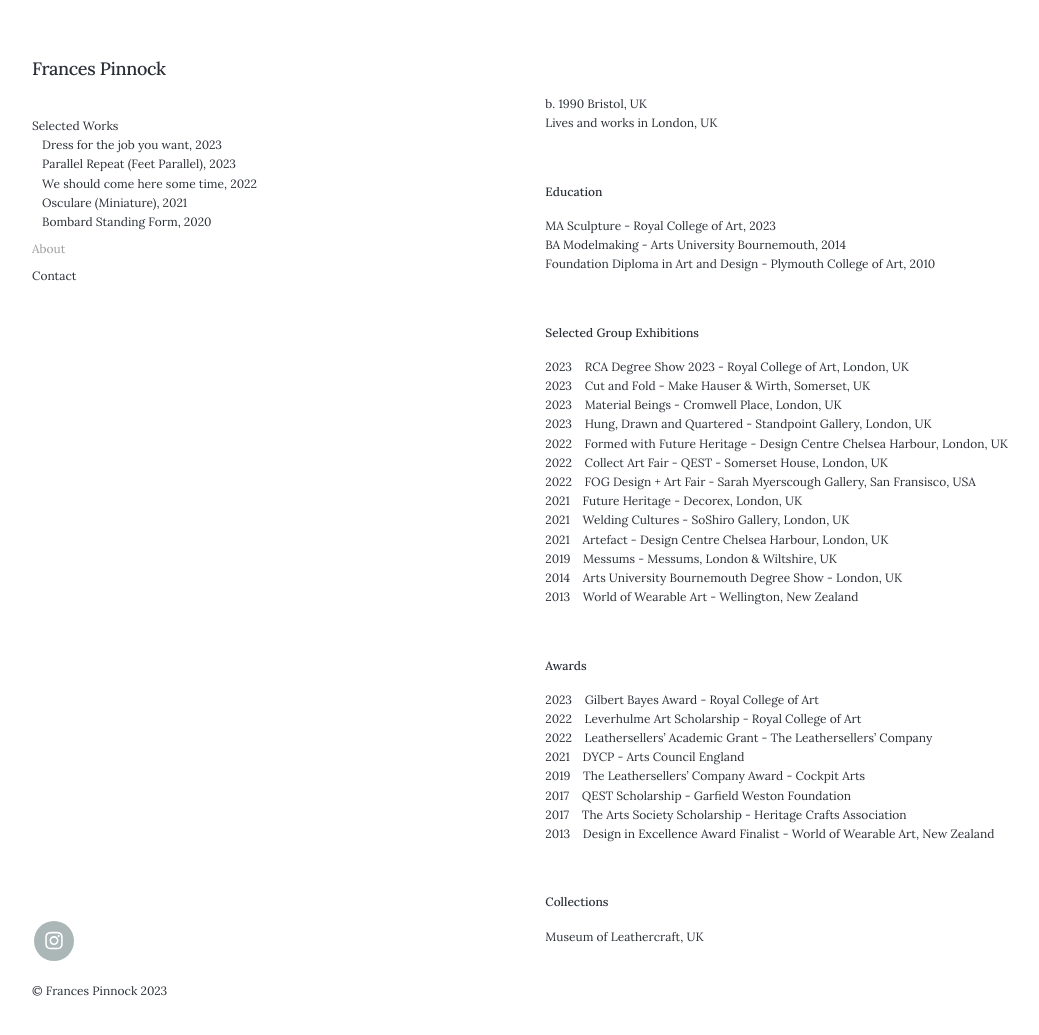
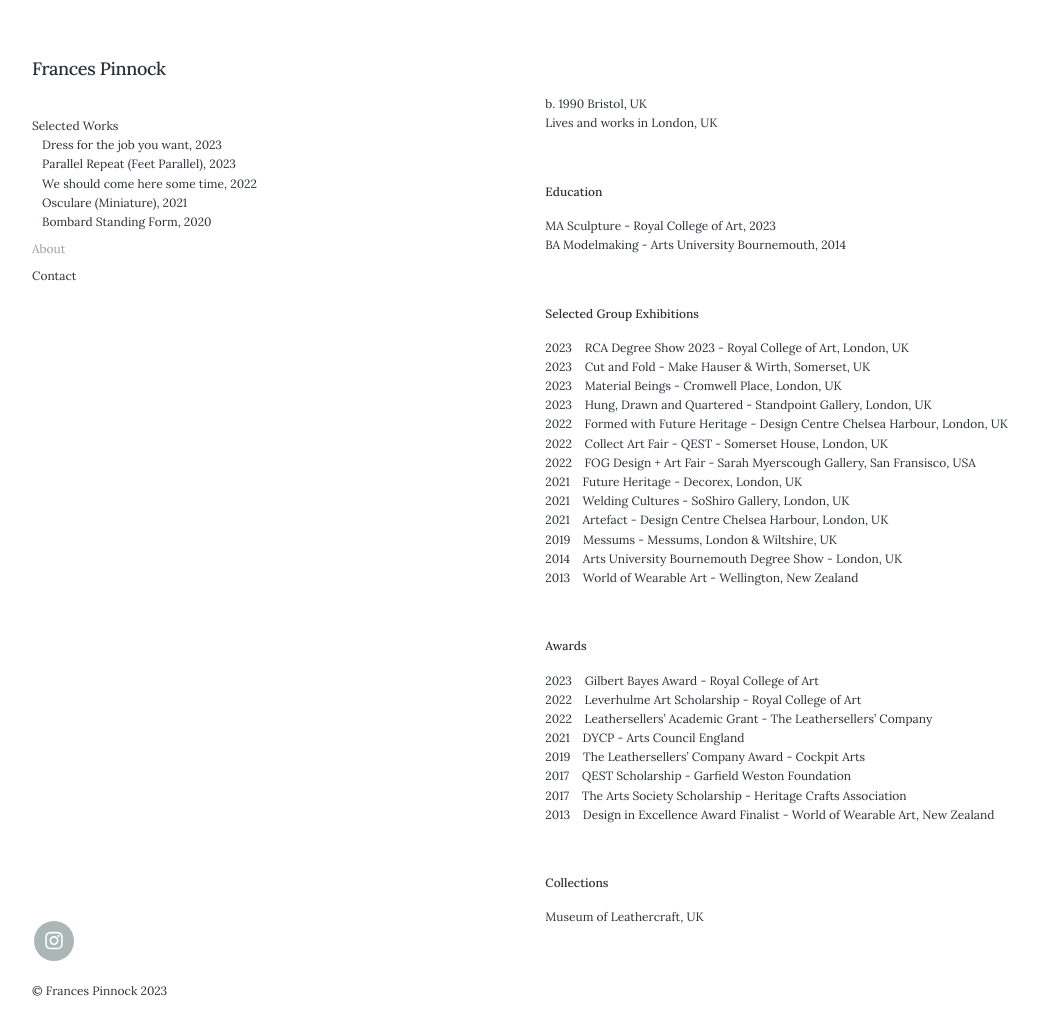
Before and after one commit to francespinnock/francespinnock.github.io, a Jekyll site: the page built from _pages/about.md, in a window 1280 px wide and 1040 px high. Shown: the top 1035 px of the window, without its empty margins (28-1067 px from the left). Built offline with Jekyll 4.4.1, drawn with Linux system fonts in a browser that asks for light colours; nearby versions of some CDN libraries.

Commit message:
Update about.md

```diff
--- a/_pages/about.md
+++ b/_pages/about.md
@@ -17,7 +17,6 @@ Lives and works in London, UK
 
 MA Sculpture - Royal College of Art, 2023
 BA Modelmaking - Arts University Bournemouth, 2014
-Foundation Diploma in Art and Design - Plymouth College of Art, 2010
 
 <br />
 
```
